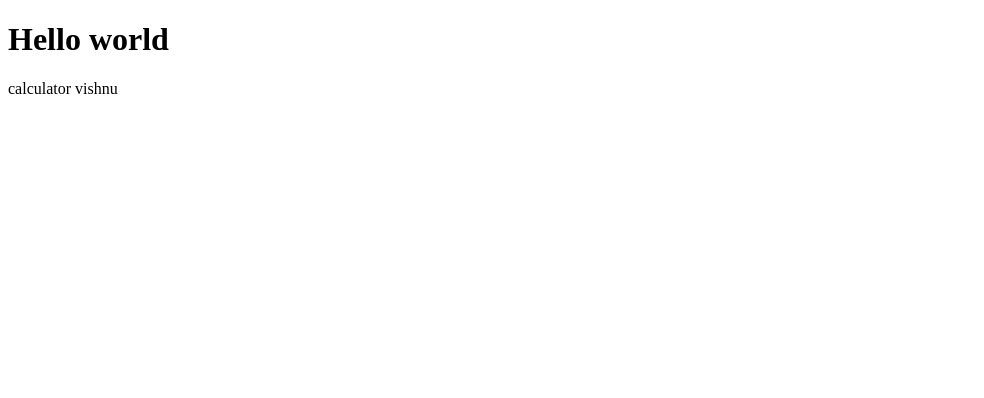
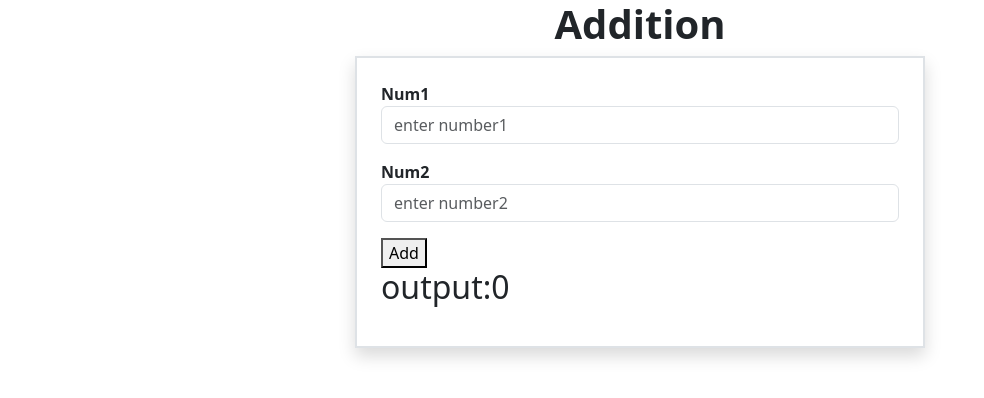
Before and after one commit to vishnuvijayan123abc/Angular, an Angular app: page / in a window 1280 px wide. Shown: the top 398 px of the page, without its empty margins (0-984 px from the left). Built offline with nearby package versions, Linux system fonts and the light colour scheme.

Commit message:
databinding

```diff
--- /dev/null
+++ b/src/app/addition/addition.component.html
@@ -0,0 +1,21 @@
+<div class="container">
+    <h1 class="text-center fw-bolder">Addition</h1>
+    <div class="row">
+        <div class="col-3"></div>
+        <div class="col-6 border border-2 shadow p-4">
+            <div class="mb-3">
+                <label for="" class="fw-bold">Num1</label>
+                <input type="text" class="form-control" placeholder="enter number1"#box1>
+            </div>
+            <div class="mb-3">
+                <label for="" class="fw-bold">Num2</label>
+                <input type="text" class="form-control" placeholder="enter number2" #box2>
+            </div>
+            <div class="mb-3">
+                <button  (click)="performaddition(box1,box2)">Add </button>
+               <h2>output:{{result}}</h2>
+            </div>
+        </div>
+        <div class="col-3"></div>
+    </div>
+</div>
--- /dev/null
+++ b/src/app/addition/addition.component.ts
@@ -0,0 +1,22 @@
+import { Component } from '@angular/core';
+
+@Component({
+  selector: 'app-addition',
+  templateUrl: './addition.component.html',
+  styleUrls: ['./addition.component.css']
+})
+export class AdditionComponent {
+  result:number=0
+
+
+  performaddition(b1:any,b2:any){
+    let n1=+b1.value
+    let n2=+b2.value
+    this.result=n1+n2
+
+
+
+
+  }
+
+}
--- a/src/app/app.component.html
+++ b/src/app/app.component.html
@@ -1,3 +1,3 @@
-<h1>Hello world</h1>
-{{title}}
-{{name}}
+<app-addition>
+
+</app-addition>
--- a/src/app/app.module.ts
+++ b/src/app/app.module.ts
@@ -3,10 +3,14 @@ import { BrowserModule } from '@angular/platform-browser';
 
 import { AppRoutingModule } from './app-routing.module';
 import { AppComponent } from './app.component';
+import { AdditionComponent } from './addition/addition.component';
+import { CubeComponent } from './cube/cube.component';
 
 @NgModule({
   declarations: [
-    AppComponent
+    AppComponent,
+    AdditionComponent,
+    CubeComponent
   ],
   imports: [
     BrowserModule,
--- /dev/null
+++ b/src/app/cube/cube.component.html
@@ -0,0 +1,18 @@
+<div class="container">
+    <h1 class="text-center fw-bolder">Addition</h1>
+    <div class="row">
+        <div class="col-3"></div>
+        <div class="col-6 border border-2 shadow p-4">
+            <div class="mb-3">
+                <label for="" class="fw-bold">Num1</label>
+                <input type="text" class="form-control" placeholder="enter number1"#box1>
+            </div>
+
+            <div class="mb-3">
+                <button  > </button>
+               <h2></h2>
+            </div>
+        </div>
+        <div class="col-3"></div>
+    </div>
+</div>
--- a/src/index.html
+++ b/src/index.html
@@ -6,6 +6,7 @@
   <base href="/">
   <meta name="viewport" content="width=device-width, initial-scale=1">
   <link rel="icon" type="image/x-icon" href="favicon.ico">
+  <link href="https://cdn.jsdelivr.net/npm/bootstrap@5.3.2/dist/css/bootstrap.min.css" rel="stylesheet" integrity="sha384-T3c6CoIi6uLrA9TneNEoa7RxnatzjcDSCmG1MXxSR1GAsXEV/Dwwykc2MPK8M2HN" crossorigin="anonymous">
 </head>
 <body>
   <app-root></app-root>
```
Also changed, not shown: src/app/cube/cube.component.ts (added, +10 -0 lines), src/app/addition/addition.component.css (added), src/app/cube/cube.component.css (added).
